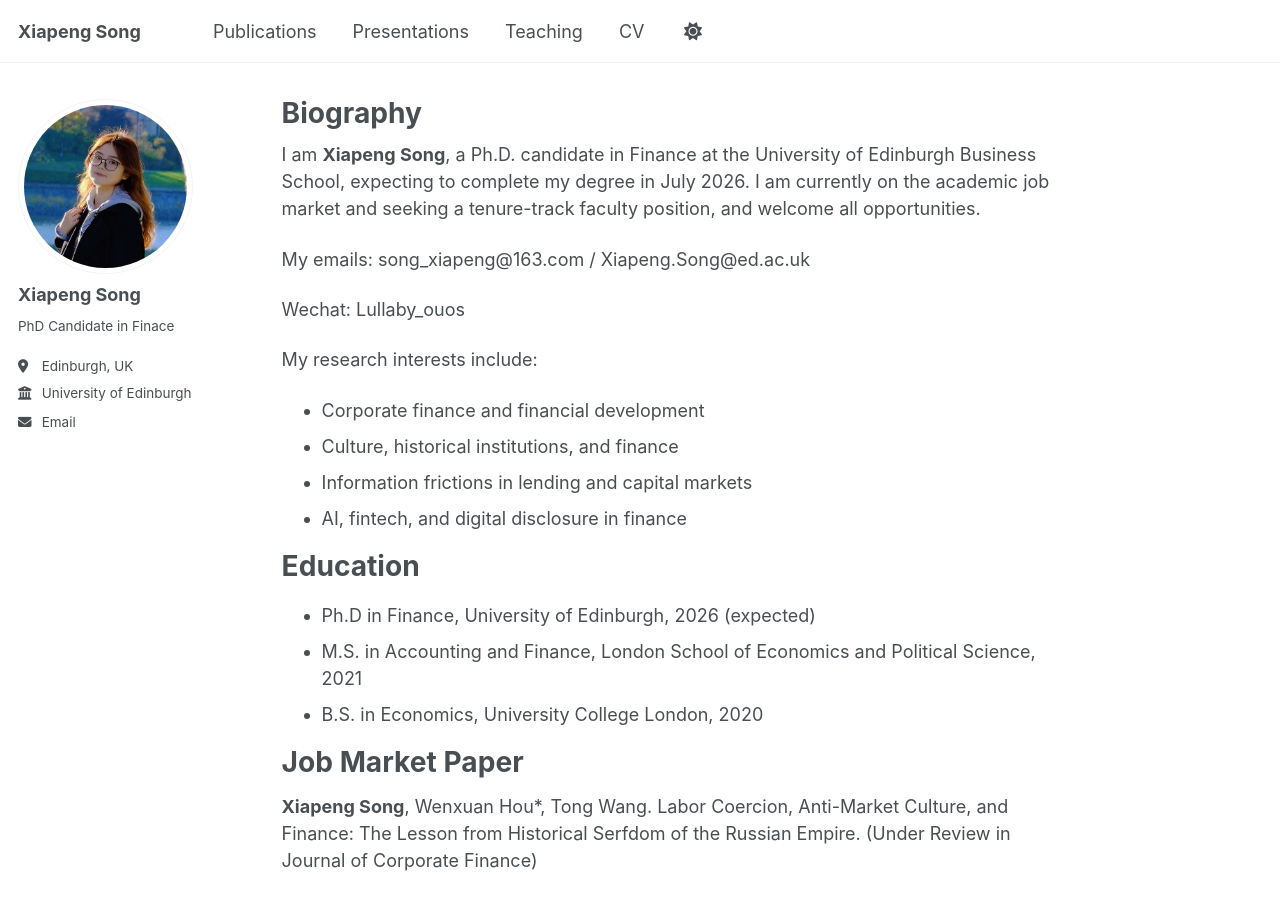
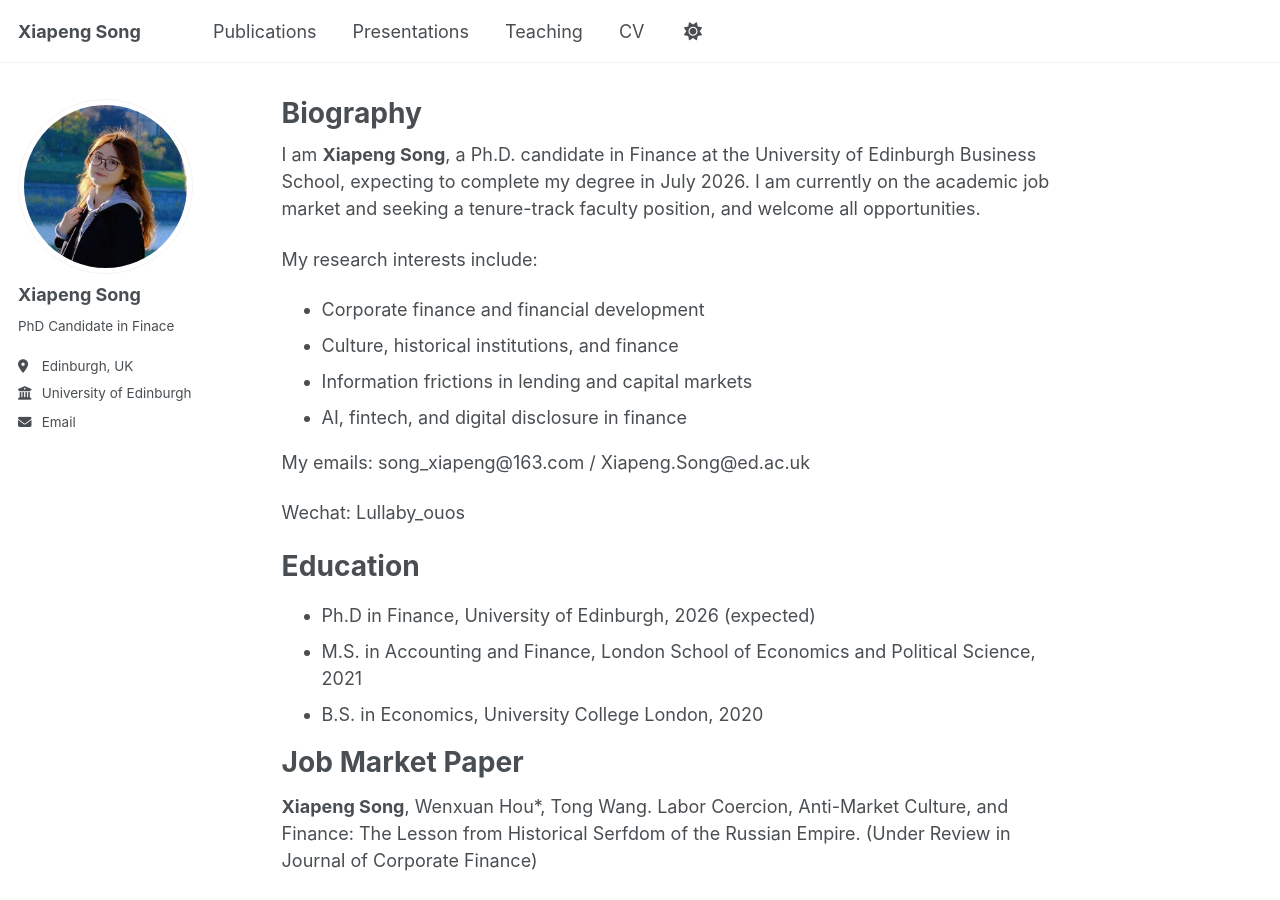
Before and after one commit to xiapengsong/xiapengsong.github.io, a Jekyll site: the page built from _pages/about.md, in a window 1280 px wide and 900 px high. Built offline with Jekyll 4.4.1, drawn with Linux system fonts in a browser that asks for light colours; a script bundle is joined from its source files by our own code; library files that are not in the unit come from our copies; part of the change alters nothing that is shown.

```diff
--- a/_pages/about.md
+++ b/_pages/about.md
@@ -11,9 +11,6 @@ redirect_from:
 I am **Xiapeng Song**, a Ph.D. candidate in Finance at the University of Edinburgh Business School, expecting to complete my degree in July 2026.
 I am currently on the academic job market and seeking a tenure-track faculty position, and welcome all opportunities.
 
-My emails: song_xiapeng@163.com / Xiapeng.Song@ed.ac.uk
-
-Wechat: Lullaby_ouos
 
 My research interests include:
 
@@ -23,6 +20,9 @@ My research interests include:
 - AI, fintech, and digital disclosure in finance
 
 
+My emails: song_xiapeng@163.com / Xiapeng.Song@ed.ac.uk
+
+Wechat: Lullaby_ouos
 
 Education
 ======
```
